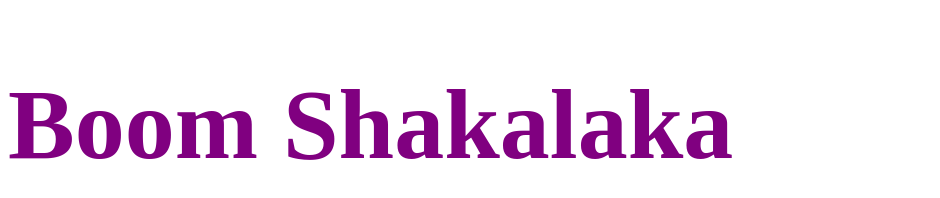
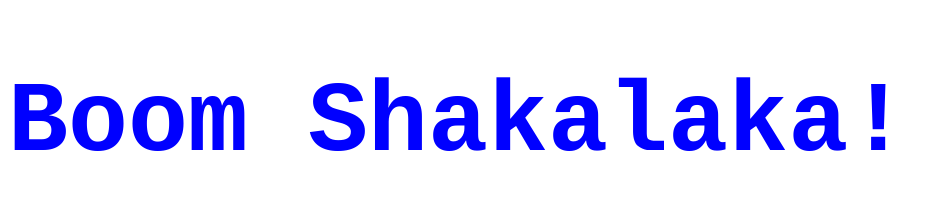
Before and after one commit to MohamedLotfy/coursera-test, a plain HTML site: page lolo/index.html in a window 1280 px wide. Shown: the whole page, without its empty margins (0-940 px from the left). Drawn offline with Linux system fonts and the light colour scheme.

Commit message:
A new adjustment

```diff
--- a/lolo/index.html
+++ b/lolo/index.html
@@ -4,6 +4,6 @@
 	<title>My first development</title>
 </head>
 <body>
-<h1 style="color: purple; font-size: 100px;">Boom Shakalaka</h1>
+<h1 style="color: blue; font-size: 100px; font-family: monospace;">Boom Shakalaka!</h1>
 </body>
 </html>
```
